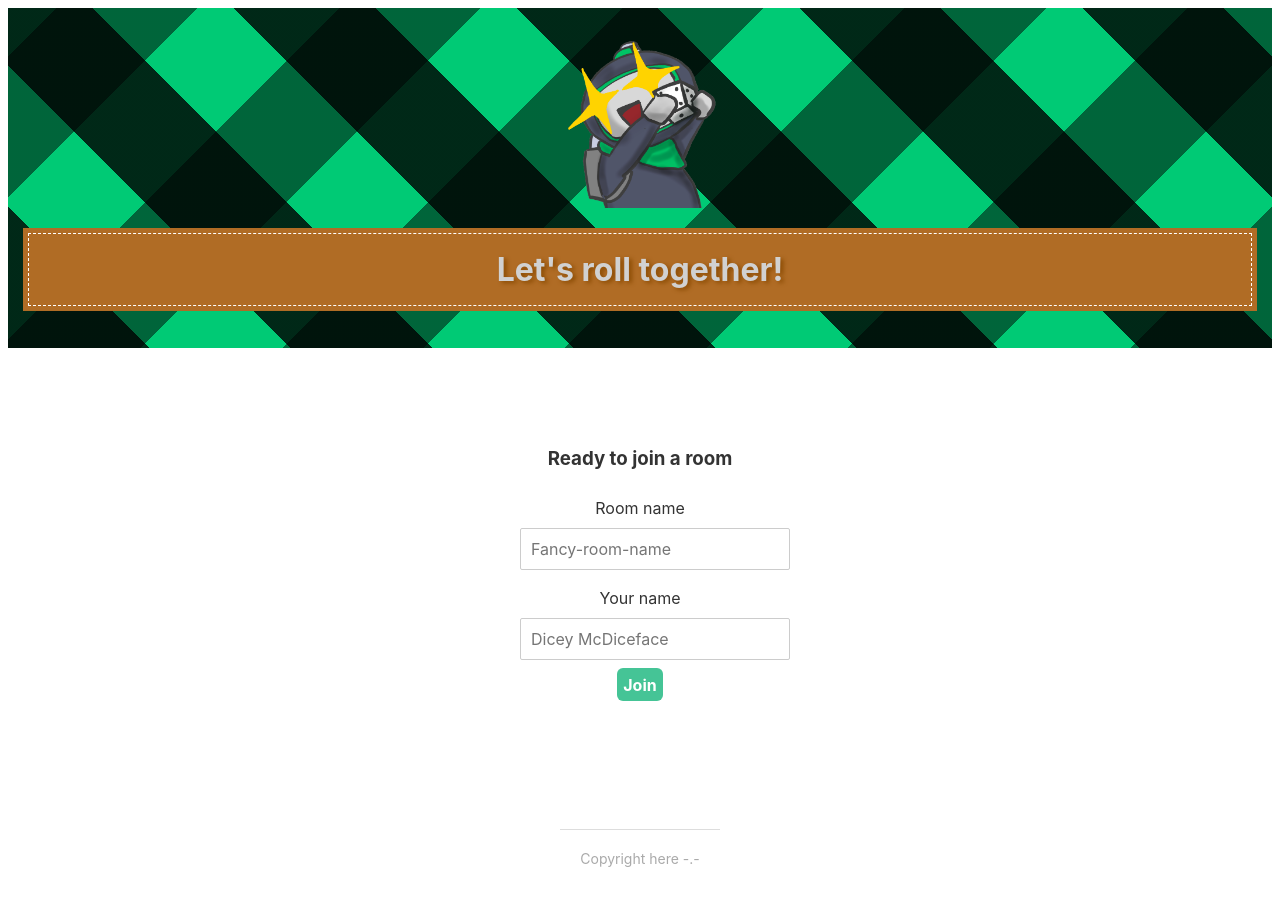
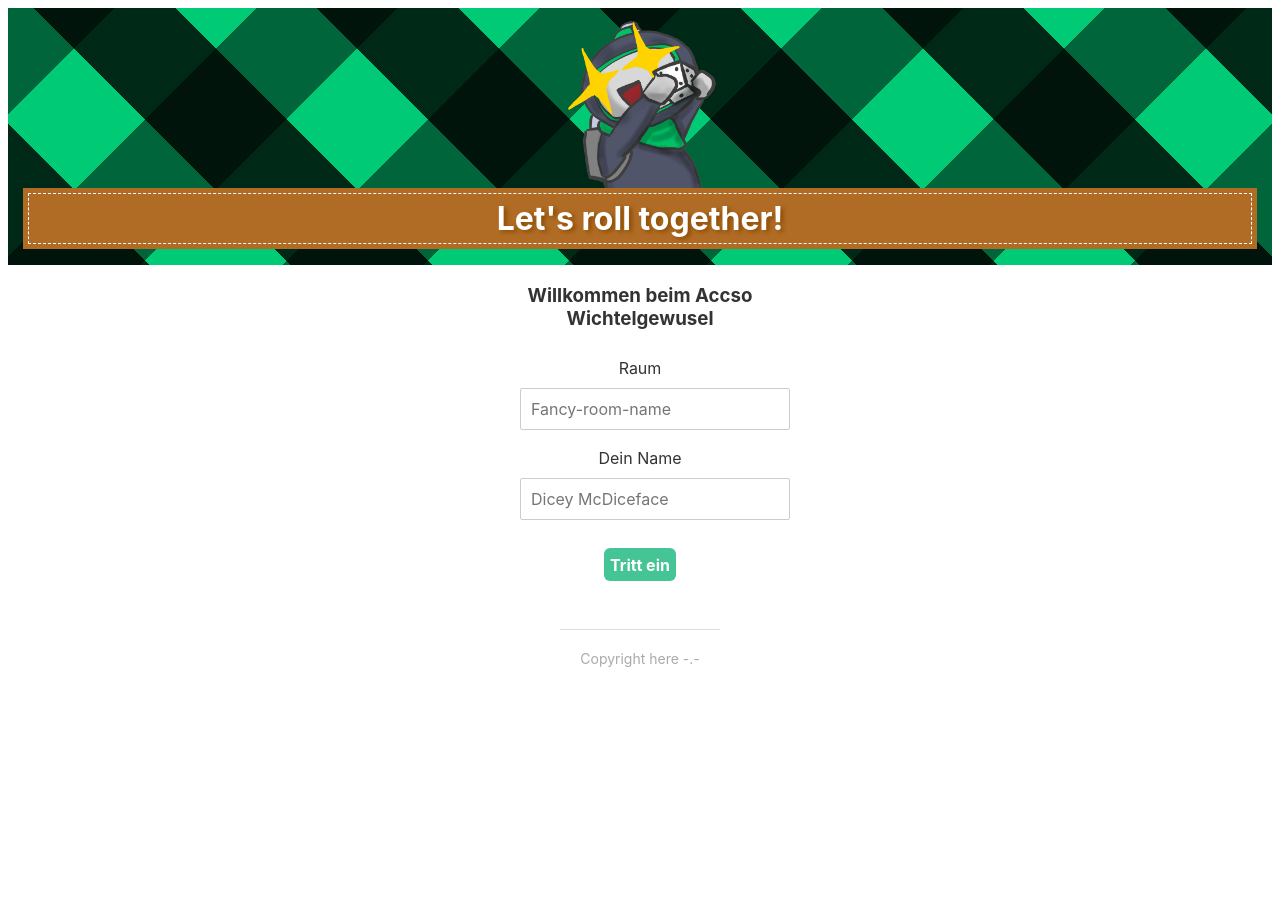
Before and after one commit to nicidev/roll-together, a Svelte app: page / in a window 1280 px wide. Shown: the top 906 px of the page. After the commit the page ends 800 px from the top, so only its background shows below. Built offline with nearby package versions, Linux system fonts and the light colour scheme.

Commit message:
Added styling and card style

```diff
--- a/src/App.svelte
+++ b/src/App.svelte
@@ -2,7 +2,7 @@
 //	export let name;
 	import { DicePusher} from "./pusher/dicepusher.js";
 	import { DicePusherStatus } from "./pusher/dicepusher.js";
-
+	import Card from './shared/Card.svelte';
 	import Header from './components/Header.svelte';
 	import Footer from './components/Footer.svelte';
 	import Error from './components/status/Error.svelte';
@@ -12,19 +12,6 @@
 	import { EventHub } from "./pusher/eventhub.js";
 	import { ClientEvent } from "./pusher/events.js";
 
-
-
-	// //tabs
-	// let items = ['Player Config', 'Game'];
-	// let activeItem = 'Game';
-
-	// const tabChange = (e) => {
-	// 	activeItem = e.detail;
-	// };
-
-	// const handleAdd = () => {
-    // 	activeItem = 'Game';
-	//   }
 	$: dicepusher = new DicePusher({
             network: {
                 authEndpoint : "http://gheist.net/api/pusher/auth/generic/presence/1098358",
@@ -47,7 +34,7 @@
 		blockedDice[roll.dice] = true;
 		window.setTimeout(() =>{
 			blockedDice[roll.dice] = false;
-		}, 4500);
+		}, 2500);
 	});
 
 
@@ -85,8 +72,14 @@
 	};
 </script>
 <Header/>
-
+<div class="setting">
+	{#if dicepusher.self.firstUser === true}
+	<Button on:click={addDice}>Add Dice</Button>
+	<br>
+{/if}
+</div>
 <main>
+	<div class="gamearea">
 	{#if dicepusher.status ===  DicePusherStatus.SETUP}
 		<Setup/>
 	{:else if dicepusher.status ===  DicePusherStatus.ERROR}
@@ -96,38 +89,25 @@
 	{:else if dicepusher.status ===  DicePusherStatus.CONNECTED}
 		<h3>Room {dicepusher.room}</h3>
 		<div>
-		{#if dicepusher.self.firstUser === true}
-			<Button on:click={addDice}>Add Dice</Button>
-			<br>
-		{/if}
-
 		{#each dices as die}
-			{die.user.name} holds this die.
-			{#if die.yourTurn}
-				{#if blockedDice[die.id]}
-				WAIT!
+		<Card>
+			<div class="diespace">
+				{#if die.yourTurn}
+					<p><b>Du<br>bist dran!</b></p>
+					<img src="../img/{lastRolls[die.id]||1}.gif" alt="Dice" on:click={() => handleRoll(die.id)} >
+				{:else}
+					<p>{die.user.name}<br>ist dran</p>
+					<img src="../img/{lastRolls[die.id]||1}.gif" alt="Dice" >
 				{/if}
-				<img src="../img/{lastRolls[die.id]||1}.gif" alt="Dice" on:click={() => handleRoll(die.id)} >
-			{:else}
-				<img src="../img/{lastRolls[die.id]||1}.gif" alt="Dice" >
-			{/if}
+			</div>
+		</Card>
 		{/each}
+		</div>
+		<div>
 
 		</div>
-
 	{/if}
-
-
-	<!-- <Tabs {activeItem} {items} on:tabChange={tabChange}/>
-	{#if activeItem === 'Player Config'}
-		<PlayerConfig name={playerName} on:add={handleAdd}/>
-	{:else if activeItem === 'Game'}
-		<div class="result">
-			<Die numberRolled={currentRoll}  on:click={() => handleRoll(playerName)}/>
-		</div>
-		<PlayerList/>
-	{/if} -->
-
+	</div>
 
 </main>
 
@@ -135,9 +115,18 @@
 <style>
 	main {
 		text-align: center;
-		padding: 5em;
 		max-width: 240px;
 		margin: 0 auto;
+		border-width: 2px;
+	}
+
+	.diespace{
+		max-width: 100px;
+	}
+
+	.gamearea{
+		border-width: 5px;
+		border-color: rgb(95, 95, 95);
 	}
 
 </style>
--- a/src/components/Header.svelte
+++ b/src/components/Header.svelte
@@ -9,11 +9,11 @@
 
 <style>
     header{
-        background: #f7f7f7;
         padding: 20px;
+        padding-top: 0px;
+        padding-bottom: 1px;
         text-align: center;
         color: white;
-
 
         background-color:#00CA75;
         background-image:
@@ -35,14 +35,19 @@
     h1 {
         background: #b06c25;
         border: 1px dashed #fff;
-        padding: 1rem 3rem;
         outline:5px solid #b06c25;
-        color:rgb(209, 209, 209);
+        margin-block-start: auto;
+        margin-block-end: auto;
+        margin-bottom: 20px;
+
+        padding: 5px;
+        color:rgb(255, 255, 255);
         text-shadow: 3px 2px 4px #8b4c04;
     }
     img{
         position:relative;
         margin-top: 0;
+        margin-bottom: 1px;
         max-height: 180px;
     }
 </style>
--- a/src/components/status/Join.svelte
+++ b/src/components/status/Join.svelte
@@ -6,34 +6,41 @@
     export let credentials = {roomName:'' , playerName:''};
 
     let errorMessage ='';
+    let errorMessageName ='';
 
     let valid = false;
     const submitHandler = () => {
         valid = true;
 
         if(credentials.roomName.trim().length < 3){
-            errorMessage = 'Room name must be at least 3 character long.';
+            errorMessage = 'Der Raum name ist zu kurz...';
             valid = false;
-        }else{
+        }
+        if(credentials.playerName.trim().length < 1){
+            errorMessageName = 'Hast du keinen Namen?'
+            valid = false;
+        }
+        if(valid){
             errorMessage = '';
             dispatch('joinRoom', credentials);
         }
     };
 
 </script>
-<h3>Ready to join a room</h3>
+<h3>Willkommen beim Accso Wichtelgewusel</h3>
 
 <div on:submit>
     <form on:submit|preventDefault={submitHandler}>
         <div class="join">
-            <label for="room-id">Room name</label>
+            <label for="room-id">Raum</label>
             <input type="text" placeholder="Fancy-room-name" bind:value={credentials.roomName}>
             <div class="error">{ errorMessage }</div>
 
-            <label for="room-id">Your name</label>
+            <label for="room-id">Dein Name</label>
             <input type="text" placeholder="Dicey McDiceface" bind:value={credentials.playerName}>
-            <div class="error">{ errorMessage }</div>
-            <Button  type="secondary" >Join</Button>
+            <div class="error">{ errorMessageName }</div>
+            <br>
+            <Button  type="secondary">Tritt ein</Button>
         </div>
     </form>
 </div>
@@ -46,4 +53,9 @@
         padding: 10px;
 
     }
+    .error{
+        font-size: smaller;
+        font-weight: bold;
+        color: crimson;
+    }
 </style>
--- /dev/null
+++ b/src/shared/Card.svelte
@@ -0,0 +1,15 @@
+<div class="card">
+  <slot></slot>
+</div>
+
+<style>
+  .card{
+    background: #fff;
+    border-radius: 6px;
+    box-shadow: 0px 2px 4px rgba(0,0,0,0.6);
+    display: inline-block;
+		margin-left: 10px;
+    margin-right: 10px;
+    margin-bottom: 10px;
+  }
+</style>
```
